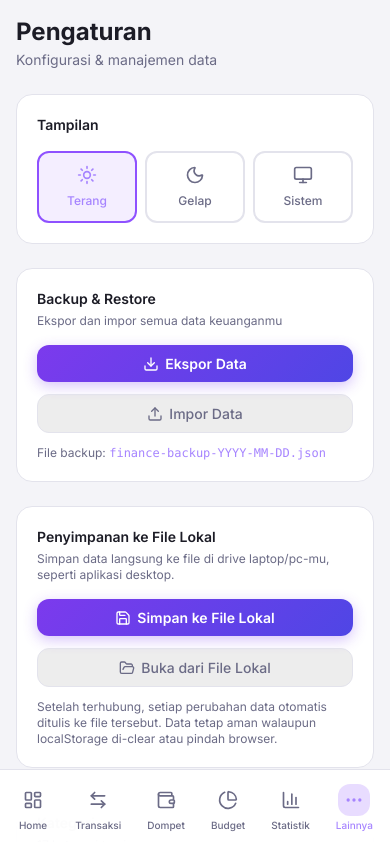
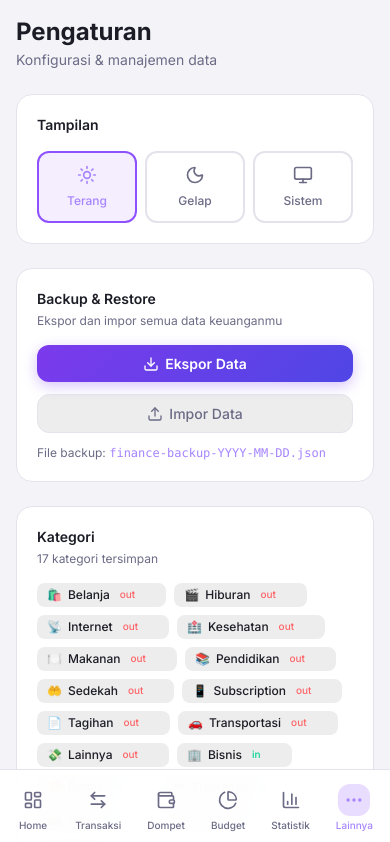
Before and after one commit to miqdadabdillah/personal-finance-tracker, a Next.js app: page /settings in a window 390 px wide. Shown: the top 842 px of the page. Built offline with nearby package versions, Linux system fonts and the light colour scheme.

Commit message:
sembunyikan fitur penyimpanan file lokal di tampilan seluler

```diff
--- a/src/app/settings/page.tsx
+++ b/src/app/settings/page.tsx
@@ -334,7 +334,7 @@ function LocalFileManager() {
   }
 
   return (
-    <div className="card">
+    <div className="card hidden sm:block">
       <h2 className="text-sm font-semibold text-[var(--text-primary)] mb-1">Penyimpanan ke File Lokal</h2>
       <p className="text-xs text-[var(--text-muted)] mb-4">
         Simpan data langsung ke file di drive laptop/pc-mu, seperti aplikasi desktop.
```
